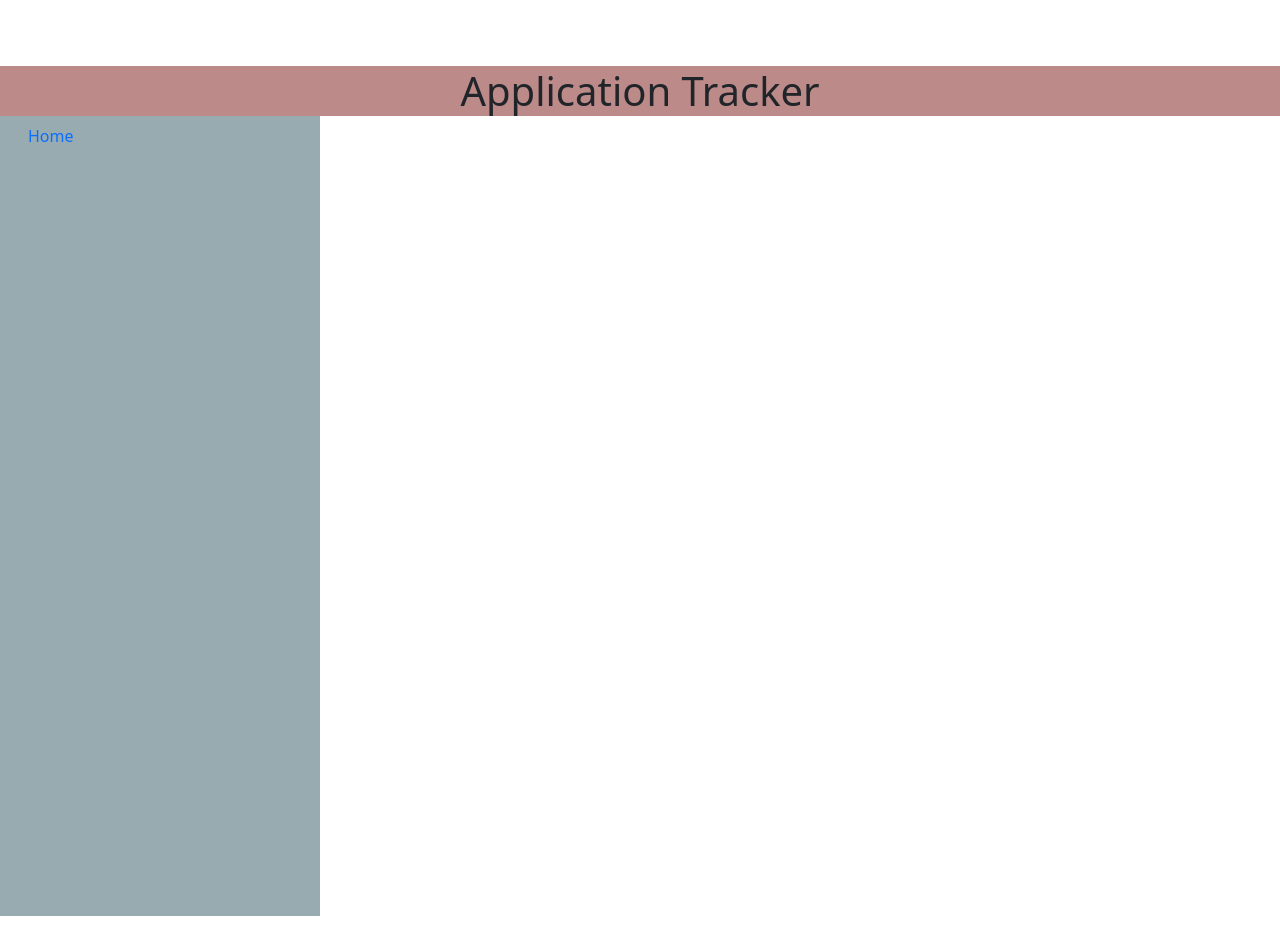
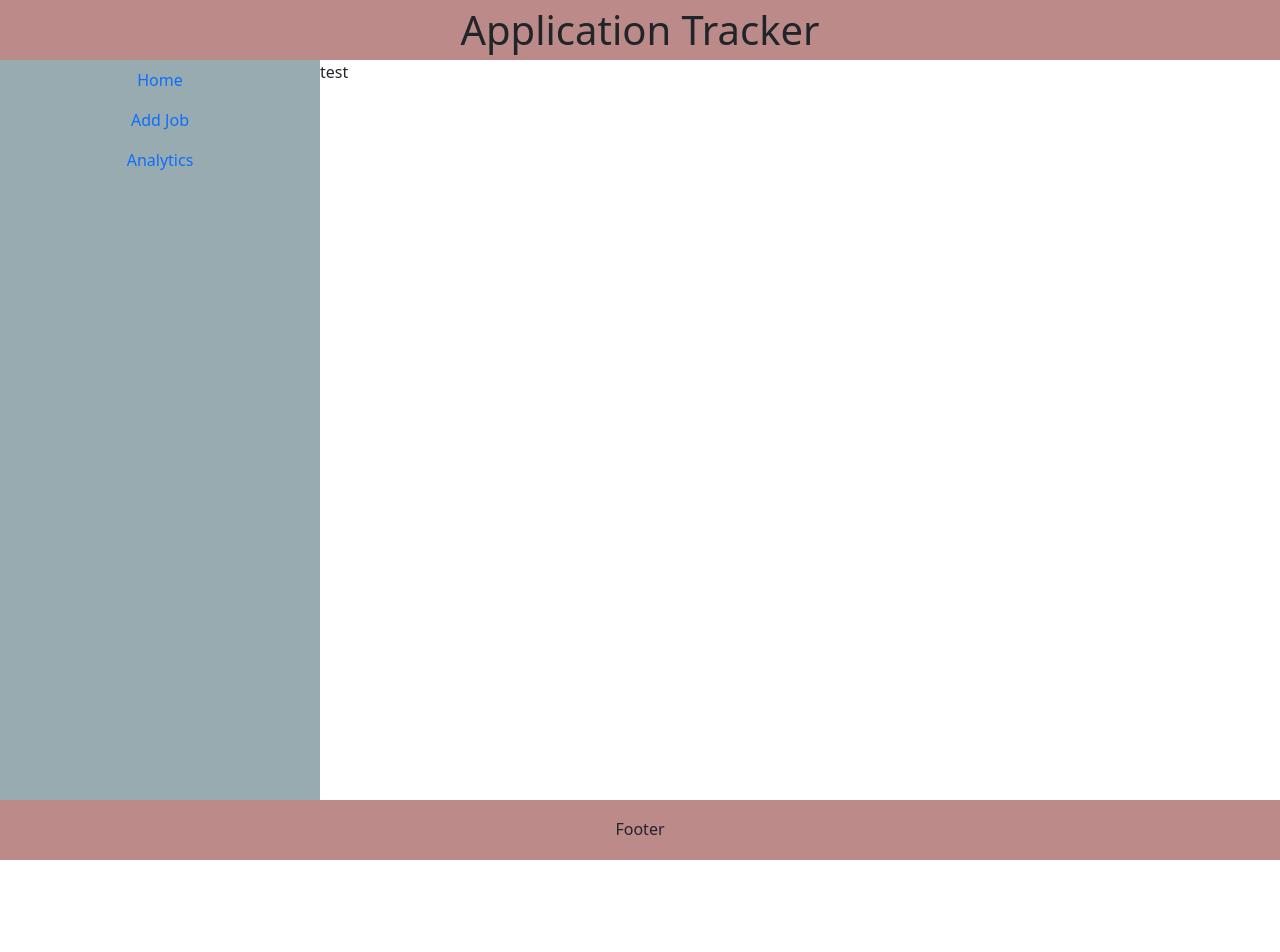
Before and after one commit to MarciaAdler/applicationtracker, a React (Create React App) app in the folder client/: page /add in a window 1280 px wide. Shown: the top 952 px of the page. After the commit the page ends 860 px from the top, so only its background shows below. Built offline with nearby package versions, Linux system fonts and the light colour scheme.

Commit message:
added footer and some styling fixes

```diff
--- a/client/src/App.js
+++ b/client/src/App.js
@@ -6,6 +6,8 @@ import { StoreProvider } from "../src/utils/GlobalState";
 import { BrowserRouter as Router, Switch, Route } from "react-router-dom";
 import HeaderNav from "./components/HeaderNav";
 import SideNav from "./components/SideNav";
+import Add from "./Pages/Add";
+import Footer from "./components/Footer";
 function App() {
   return (
     <div className="App">
@@ -15,9 +17,11 @@ function App() {
           <SideNav />
           <Switch>
             <Route exact path="/" component={Home} />
+            <Route path="/add" component={Add} />
           </Switch>
         </Router>
       </StoreProvider>
+      <Footer />
     </div>
   );
 }
--- /dev/null
+++ b/client/src/Pages/Add.js
@@ -0,0 +1,5 @@
+import React from "react";
+
+export default function Add() {
+  return <div>test</div>;
+}
--- /dev/null
+++ b/client/src/components/Footer.js
@@ -0,0 +1,11 @@
+import React from "react";
+import { Container, Row, Col } from "react-bootstrap";
+export default function Footer() {
+  return (
+    <Container className="footer-container">
+      <Row>
+        <h6 id="footer-title">Footer</h6>
+      </Row>
+    </Container>
+  );
+}
--- a/client/src/components/HeaderNav.js
+++ b/client/src/components/HeaderNav.js
@@ -3,7 +3,7 @@ import { Row } from "react-bootstrap";
 
 export default function HeaderNav() {
   return (
-    <Row className="header-nav my-auto">
+    <Row className="header-nav">
       <h1 id="header-title">Application Tracker</h1>
     </Row>
   );
--- a/client/src/components/SideNav.js
+++ b/client/src/components/SideNav.js
@@ -1,13 +1,19 @@
 import React from "react";
-import { Nav, Container } from "react-bootstrap";
+import { Nav } from "react-bootstrap";
 export default function SideNav() {
   return (
-    <Container className="side-nav-container">
+    <div className="side-nav-container">
       <Nav className="side-nav-nav">
         <Nav.Link className="side-nav-link" href="/">
           Home
         </Nav.Link>
+        <Nav.Link className="side-nav-link" href="/add">
+          Add Job
+        </Nav.Link>
+        <Nav.Link className="side-nav-link" href="#/Analytics">
+          Analytics
+        </Nav.Link>
       </Nav>
-    </Container>
+    </div>
   );
 }
--- a/client/src/style.css
+++ b/client/src/style.css
@@ -2,11 +2,10 @@
   max-width: 100vw;
   overflow-x: hidden;
 }
-#my-body {
-  padding-top: 66px;
+body {
   min-height: 100vh;
   position: relative;
-  padding-bottom: 110px;
+  padding-top: 60px;
 }
 .App {
   max-width: 100vw !important;
@@ -20,22 +19,35 @@
 }
 .side-nav-container {
   background-color: #97abb1;
-  height: 100vh;
-  padding-right: 100px;
+  min-height: 100vh;
+
   width: 25% !important;
   margin-left: 0;
   float: left;
 }
+.side-nav-nav {
+  flex-direction: column;
+  text-align: center;
+}
 
 .header-nav {
   background-color: #bb8a89;
-  width: 100vw;
-  height: 50px;
+  width: 100%;
+  height: 60px;
   margin: 0 !important;
   text-align: center;
+  position: fixed;
+  padding: 10px, 0;
+  top: 0;
+  z-index: 1;
 }
 
 #header-title {
+  margin: auto;
+  width: 100vw;
+}
+
+#footer-title {
   margin: auto;
   width: 100vw;
 }
@@ -45,19 +57,41 @@
 
   float: right;
 }
+.footer-container {
+  background-color: #bb8a89;
+  position: absolute;
+  bottom: 0;
 
+  max-width: 100% !important;
+  background-color: #bb8a89;
+  width: 100%;
+  height: 60px;
+  margin: 0 !important;
+  padding-top: 20px;
+  text-align: center;
+}
 @media only screen and (max-width: 576px) {
   .side-nav-container {
     float: none;
     padding-right: 0;
     margin-right: 30px;
-    width: 100vw !important;
+    width: 100% !important;
     margin-top: 0;
-    height: auto;
+    min-height: auto;
   }
   #home-table {
     width: 100%;
     float: none;
     margin: 0;
   }
+
+  .side-nav-nav {
+    text-align: center;
+    flex-direction: row;
+  }
+  .side-nav-link {
+    display: inline-block;
+
+    width: auto;
+  }
 }
```
